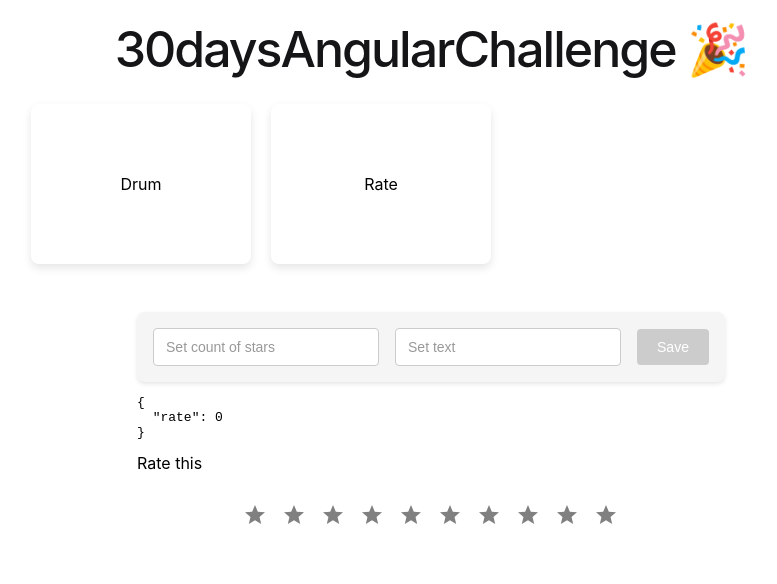
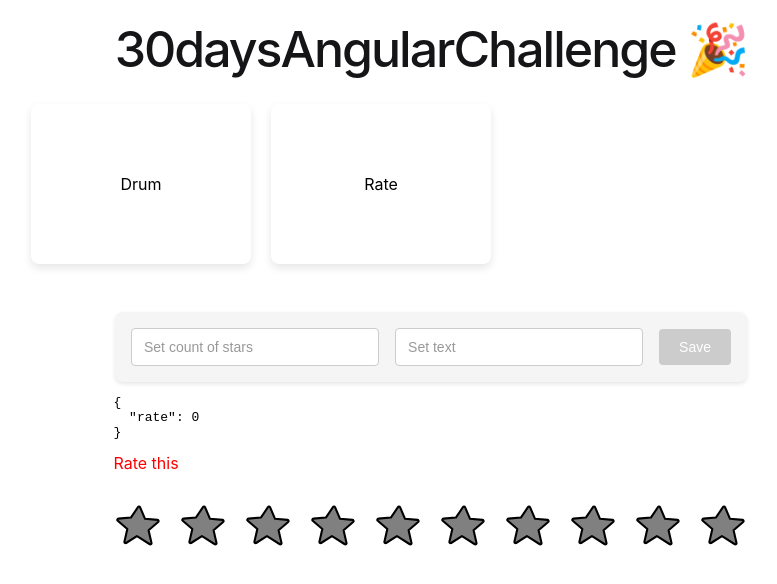
Before and after one commit to brolo1313/30daysAngularChallenge, an Angular app: page /rate-form in a window 1280 px wide. Shown: the top 584 px of the page, without its empty margins (209-986 px from the left). Built offline with nearby package versions, Linux system fonts and the light colour scheme.

Commit message:
add custom text styles and adjust rate component layout

```diff
--- a/src/app/components/rate-form/rate-form.component.html
+++ b/src/app/components/rate-form/rate-form.component.html
@@ -25,5 +25,9 @@
 </div>
 <form [formGroup]="form">
   <pre>{{ form.value | json }}</pre>
-  <app-rate formControlName="rate" [options]="rateOptions"></app-rate>
+  <app-rate
+    [customTextStyles]="{ color: 'red' }"
+    formControlName="rate"
+    [options]="rateOptions"
+  ></app-rate>
 </form>
--- a/src/app/components/rate-form/rate-form.component.scss
+++ b/src/app/components/rate-form/rate-form.component.scss
@@ -49,3 +49,7 @@
     cursor: not-allowed;
   }
 }
+
+app-rate {
+  width: 600px;
+}
--- a/src/app/components/rate-form/rate-form.component.ts
+++ b/src/app/components/rate-form/rate-form.component.ts
@@ -7,7 +7,7 @@ import { CommonModule } from '@angular/common';
   selector: 'app-rate-form',
   imports: [RateComponent, ReactiveFormsModule, CommonModule, FormsModule],
   templateUrl: './rate-form.component.html',
-  styleUrl: './rate-form.component.scss'
+  styleUrl: './rate-form.component.scss',
 })
 export class RateFormComponent {
 
@@ -46,6 +46,8 @@ export class RateFormComponent {
       size: this.sizeValue || this.rateOptions.size,
       text: this.textValue || this.rateOptions.text
     };
-    this.form.patchValue({ rate: 0 });
+    this.form.setValue({ rate: 0 });
+    this.sizeValue = null;
+    this.textValue = null;
   }
 }
--- a/src/app/shared/components/rate/rate.component.html
+++ b/src/app/shared/components/rate/rate.component.html
@@ -1,20 +1,24 @@
 <div class="rate-wrapper">
-  <span class="text">{{ options.text }}</span>
+  <span [ngStyle]="customTextStyles" class="text">{{ options.text }}</span>
   <div class="rate_stars">
     @for(item of stars; let i = $index; track item.id) {
     <svg
       xmlns="http://www.w3.org/2000/svg"
       viewBox="0 0 24 24"
-      [attr.fill]="rate >= i + 1  ? 'gold' : 'gray'"
-      fill="gray"
-      width="24"
-      height="24"
+      width="50"
+      height="50"
       (click)="disabled ? null : rateHandler(i)"
+      [attr.fill]="rate >= i + 1 ? 'gold' : 'gray'"
     >
       <path
-        d="M12 17.27L18.18 21l-1.64-7.03L22 9.24l-7.19-.61L12 2 9.19 8.63 2 9.24l5.46 4.73L5.82 21z"
+        d="M12 16.5l5.2 3.3c.4.3.9-.1.8-.6l-1.4-6.1 4.6-4c.4-.3.2-.9-.3-1l-6-.5-2.4-5.6c-.2-.4-.8-.4-1 0L8.1 7l-6 .5c-.5 0-.7.7-.3 1l4.6 4-1.4 6.1c-.1.5.4.9.8.6l5.2-3.3z"
+        stroke="black"
+        stroke-width="1"
+        stroke-linejoin="round"
+        stroke-linecap="round"
       />
     </svg>
+
     }
   </div>
 </div>
--- a/src/app/shared/components/rate/rate.component.scss
+++ b/src/app/shared/components/rate/rate.component.scss
@@ -5,13 +5,11 @@
   column-gap: 15px;
   margin-top: 30px;
 
-  .star_item {
-    display: inline-block;
-    font-size: 1.5em;
-    color: #ffd700;
-
-    svg {
-      cursor: pointer;
-    }
+  svg {
+    cursor: pointer;
+    transition: fill 0.7s ease;
+  }
+  svg[fill="gold"] {
+    transition: fill 0.7s ease;
   }
 }
--- a/src/app/shared/components/rate/rate.component.ts
+++ b/src/app/shared/components/rate/rate.component.ts
@@ -1,3 +1,4 @@
+import { CommonModule } from '@angular/common';
 import { ChangeDetectorRef, Component, inject, Input, OnChanges, OnInit, SimpleChange, SimpleChanges } from '@angular/core';
 import { ControlValueAccessor, NG_VALUE_ACCESSOR } from '@angular/forms';
 
@@ -8,7 +9,7 @@ export interface RateOptions {
 
 @Component({
   selector: 'app-rate',
-  imports: [],
+  imports: [CommonModule],
   templateUrl: './rate.component.html',
   styleUrl: './rate.component.scss',
   providers: [
@@ -24,6 +25,7 @@ export class RateComponent implements ControlValueAccessor, OnChanges {
   cdr = inject(ChangeDetectorRef);
 
   @Input() options!: RateOptions;
+  @Input() customTextStyles: { [key: string]: string } = {};
 
   public trackByIndex(index: number): number {
     return index;
@@ -36,7 +38,6 @@ export class RateComponent implements ControlValueAccessor, OnChanges {
   public onTouched: any = () => { };
 
   public writeValue(value: number): void {
-    console.log('writeValue', value);
     this.rate = value;
   }
 
@@ -73,6 +74,7 @@ export class RateComponent implements ControlValueAccessor, OnChanges {
     if (this.rate <= this.options.size) {
       this.rate = index + 1;
       this.onChange(this.rate);
+      this.onTouched();
     }
   }
 
```
